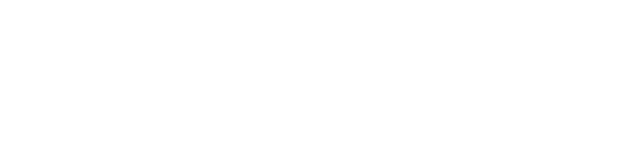
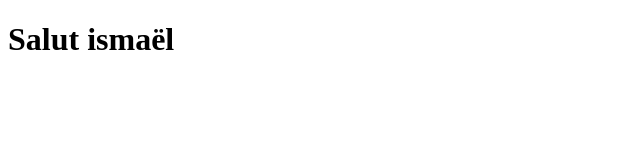
Before and after one commit to zephir73/helloWorld, a plain HTML site: page index.html in a window 1280 px wide. Shown: the whole page, without its empty margins (0-640 px from the left). Drawn offline with Linux system fonts and the light colour scheme.

Commit message:
ajouter h1

```diff
--- a/index.html
+++ b/index.html
@@ -7,6 +7,6 @@
     <title>Hello Wordl</title>
 </head>
 <body>
-
+    <h1>Salut ismaël</h1>
 </body>
 </html>
```
